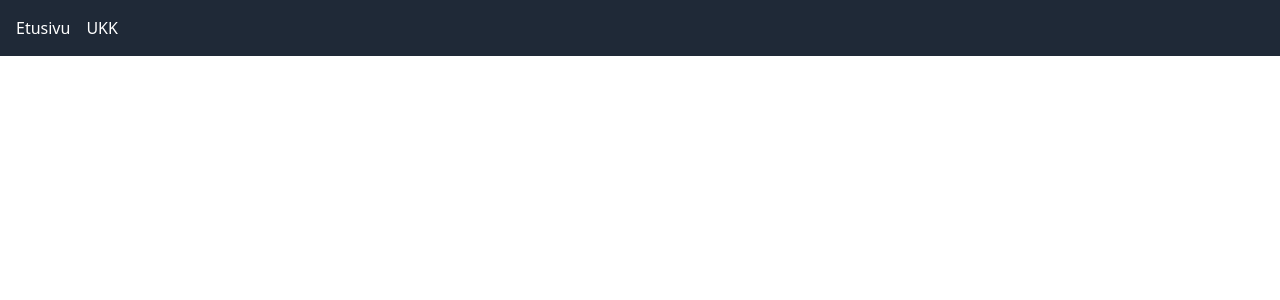
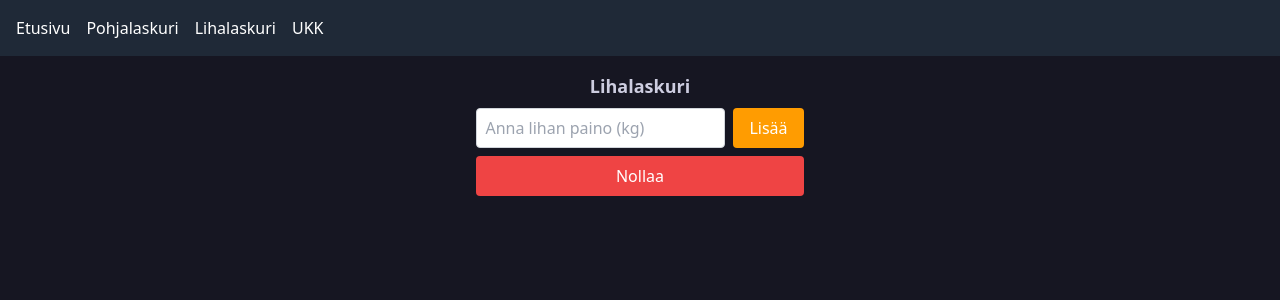
Before and after one commit to ramzorrr/polku, a React (Vite) app: page /lihalaskuri in a window 1280 px wide. Before the commit this address had no page. Shown: the top 300 px of the page. Built offline with nearby package versions, Linux system fonts and the light colour scheme.

Commit message:
added the meatcalculator and moved the multiplier and the meatcalculator to the navbar instead of the mainpage to get rid of screen clutter

```diff
--- a/index.html
+++ b/index.html
@@ -1,5 +1,5 @@
 <!doctype html>
-<html lang="en">
+<html lang="fi">
   <head>
     <meta charset="UTF-8" />
     <link rel="icon" type="image/svg+xml" href="/polkufavicon.png" />
--- a/package.json
+++ b/package.json
@@ -14,6 +14,7 @@
     "react-calendar": "^5.1.0",
     "react-clock": "^5.1.0",
     "react-dom": "^18.3.1",
+    "react-icons": "^5.4.0",
     "react-router-dom": "^7.1.5",
     "react-time-picker": "^7.0.0"
   },
--- a/src/App.tsx
+++ b/src/App.tsx
@@ -5,6 +5,7 @@ import './tailwind.css';
 import './customCalendar.css';
 import Tavoite from './Tavoite';
 import Multiplier from './Multiplier';
+import MeatCalculator from './MeatCalculator';
 import PerformanceModal from './PerformanceModal';
 import { DateData, computePerformancePercentage, calculateAverage, calculatePercentage } from './utils';
 
@@ -149,8 +150,10 @@ const App = () => {
 
   return (
     <div className="bg-primary min-h-screen text-gray-100 flex flex-col items-center p-4">
-      {/* You can add a Navbar here if desired */}
       <h2 className="text-2xl font-pmedium text-secondary mb-4">Suoritelaskuri</h2>
+      <div className="bg-primary p-4 rounded-lg shadow-lg calendar-container">
+      </div>
+      <div className="bg-primary p-4 rounded-lg shadow-lg calendar-container">
       <div className="mb-4">
         <label className="mr-4">
           <input
@@ -171,10 +174,8 @@ const App = () => {
             onChange={() => setPeriod('Jakso 2')}
           />
           Jakso 2
-          <Multiplier />
         </label>
       </div>
-      <div className="bg-primary p-4 rounded-lg shadow-lg calendar-container">
         <Calendar
           onChange={onChange}
           value={date}
--- /dev/null
+++ b/src/MeatCalculator.tsx
@@ -0,0 +1,155 @@
+// MeatCalculator.tsx
+import React, { useState } from 'react';
+import { FaPen } from 'react-icons/fa';
+
+interface WeightEntry {
+  id: number;
+  value: number;
+}
+
+const MeatCalculator: React.FC = () => {
+  const [inputValue, setInputValue] = useState('');
+  const [weights, setWeights] = useState<WeightEntry[]>([]);
+  const [editingId, setEditingId] = useState<number | null>(null);
+  const [editingValue, setEditingValue] = useState<string>('');
+
+  // Function to add a new weight.
+  const handleAddWeight = () => {
+    const parsed = parseFloat(inputValue);
+    if (!isNaN(parsed)) {
+      // Create a new weight entry with a unique id (using Date.now() here).
+      const newEntry: WeightEntry = { id: Date.now(), value: parsed };
+      setWeights(prev => [...prev, newEntry]);
+      setInputValue('');
+    }
+  };
+
+  // Reset the list of weights.
+  const handleReset = () => {
+    setWeights([]);
+  };
+
+  // Compute total weight.
+  const totalWeight = weights.reduce((sum, entry) => sum + entry.value, 0);
+
+  // Handle key press on the main input field.
+  const handleKeyDown = (e: React.KeyboardEvent<HTMLInputElement>) => {
+    if (e.key === 'Enter') {
+      e.preventDefault();
+      handleAddWeight();
+    }
+  };
+
+  // Begin editing a specific weight.
+  const handleEdit = (id: number, currentValue: number) => {
+    setEditingId(id);
+    setEditingValue(currentValue.toString());
+  };
+
+  // Save the edited value.
+  const handleSaveEdit = () => {
+    const parsed = parseFloat(editingValue);
+    if (!isNaN(parsed)) {
+      setWeights(prev =>
+        prev.map(entry =>
+          entry.id === editingId ? { ...entry, value: parsed } : entry
+        )
+      );
+      setEditingId(null);
+      setEditingValue('');
+    }
+  };
+
+  // Cancel editing.
+  const handleCancelEdit = () => {
+    setEditingId(null);
+    setEditingValue('');
+  };
+
+  // Handle key press on the edit input field.
+  const handleEditKeyDown = (e: React.KeyboardEvent<HTMLInputElement>) => {
+    if (e.key === 'Enter') {
+      e.preventDefault();
+      handleSaveEdit();
+    }
+  };
+
+  return (
+    <div className="bg-primary min-h-screen text-gray-100 flex flex-col items-center p-4">
+      <h3 className="text-lg font-bold mb-2">Lihalaskuri</h3>
+      <div className="flex flex-col space-y-2">
+        <div className="flex space-x-2">
+          <input
+            type="number"
+            step="0.001"
+            value={inputValue}
+            onChange={(e) => setInputValue(e.target.value)}
+            onKeyDown={handleKeyDown}
+            placeholder="Anna lihan paino (kg)"
+            className="border border-gray-300 rounded px-2 py-1"
+          />
+          <button
+            onClick={handleAddWeight}
+            className="bg-secondary text-white px-4 py-2 rounded"
+          >
+            Lisää
+          </button>
+        </div>
+        <button
+          onClick={handleReset}
+          className="bg-red-500 text-white px-4 py-2 rounded"
+        >
+          Nollaa
+        </button>
+      </div>
+      {weights.length > 0 && (
+        <div className="mt-4">
+          <p className="font-bold mt-2">Yhteensä: {totalWeight.toFixed(3)} kg</p>
+          <ul>
+            {weights.map((entry) => (
+              <li key={entry.id} className="flex items-center space-x-2">
+                {editingId === entry.id ? (
+                  <>
+                    <input
+                      type="number"
+                      step="0.001"
+                      value={editingValue}
+                      onChange={(e) => setEditingValue(e.target.value)}
+                      onKeyDown={handleEditKeyDown}
+                      className="border rounded px-2 py-1 w-24"
+                    />
+                    <button
+                      onClick={handleSaveEdit}
+                      className="bg-green-500 text-white px-2 py-1 rounded"
+                    >
+                      Tallenna
+                    </button>
+                    <button
+                      onClick={handleCancelEdit}
+                      className="bg-gray-500 text-white px-2 py-1 rounded"
+                    >
+                      Peruuta
+                    </button>
+                  </>
+                ) : (
+                  <>
+                    <span>{entry.value.toFixed(3)} kg</span>
+                    <button
+                      onClick={() => handleEdit(entry.id, entry.value)}
+                      className="text-blue-500 hover:text-blue-700"
+                      title="Muokkaa"
+                    >
+                      <FaPen />
+                    </button>
+                  </>
+                )}
+              </li>
+            ))}
+          </ul>
+        </div>
+      )}
+    </div>
+  );
+};
+
+export default MeatCalculator;
--- a/src/Multiplier.tsx
+++ b/src/Multiplier.tsx
@@ -1,6 +1,7 @@
+// Multiplier.tsx
 import React, { useState, useEffect } from 'react';
 
-const Multiplier = () => {
+const Multiplier: React.FC = () => {
   // Initialize total from localStorage (or default to 0 if nothing is saved)
   const [total, setTotal] = useState(() => {
     const savedTotal = localStorage.getItem('multiplierTotal');
@@ -8,16 +9,15 @@ const Multiplier = () => {
   });
   const [inputValue, setInputValue] = useState('');
 
-  // Whenever the total changes, update it in localStorage.
+  // Update localStorage whenever total changes.
   useEffect(() => {
     localStorage.setItem('multiplierTotal', total.toString());
   }, [total]);
 
-  const handleKeyDown = (event: React.KeyboardEvent<HTMLInputElement>) => {
-    if (event.key === 'Enter') {
+  // Function to add the current input value.
+  const handleAdd = () => {
     const trimmed = inputValue.trim();
     let valueToAdd = 0;
-
     if (trimmed.startsWith('(') && trimmed.endsWith(')')) {
       // Remove the parentheses and parse the inside value.
       const inside = trimmed.substring(1, trimmed.length - 1);
@@ -28,22 +28,32 @@ const Multiplier = () => {
     } else {
       const parsed = parseFloat(trimmed);
       if (!isNaN(parsed)) {
-          valueToAdd = parsed * 0.075;
+        // Multiply the parsed value by 0.075
+        valueToAdd = parsed * 0.07;
       }
     }
-
     setTotal(prevTotal => prevTotal + valueToAdd);
     setInputValue('');
+  };
+
+  // Handle Enter key in the input to add the value.
+  const handleKeyDown = (e: React.KeyboardEvent<HTMLInputElement>) => {
+    if (e.key === 'Enter') {
+      e.preventDefault();
+      handleAdd();
     }
   };
 
+  // Reset total.
   const handleReset = () => {
     setTotal(0);
   };
 
   return (
-    <div className="multiplier p-4 border rounded shadow-md">
-      <div className="flex items-center space-x-2">
+    <div className="bg-primary min-h-screen text-gray-100 flex flex-col items-center p-4">
+      <h3 className="text-lg font-bold mb-2">Pohjalaskuri</h3>
+      <div className="flex flex-col space-y-2">
+        <div className="flex space-x-2">
           <input
             type="text"
             inputMode="text"
@@ -54,8 +64,15 @@ const Multiplier = () => {
             className="border border-gray-300 rounded px-2 py-1"
           />
           <button
+            onClick={handleAdd}
+            className="bg-secondary text-white px-4 py-2 rounded"
+          >
+            Lisää
+          </button>
+        </div>
+        <button
           onClick={handleReset}
-          className="px-3 py-1 bg-red-500 text-white rounded"
+          className="bg-red-500 text-white px-4 py-2 rounded"
         >
           Nollaa
         </button>
--- a/src/Navbar.tsx
+++ b/src/Navbar.tsx
@@ -1,12 +1,15 @@
 // Navbar.tsx
 import React from 'react';
 import { Link } from 'react-router-dom';
+
 
 const Navbar: React.FC = () => {
   return (
     <nav className="p-4 bg-gray-800 text-white">
       <Link to="/" className="mr-4">Etusivu</Link>
-      <Link to="/faq">UKK</Link>
+      <Link to="/pohjalaskuri" className="text-white mr-4">Pohjalaskuri</Link>
+      <Link to="/lihalaskuri" className="text-white mr-4">Lihalaskuri</Link>
+      <Link to="/faq" className="text-white mr-4 right" >UKK</Link>
     </nav>
   );
 };
--- a/src/main.tsx
+++ b/src/main.tsx
@@ -7,6 +7,8 @@ import './tailwind.css';
 import App from './App';
 import FAQ from './FAQ';
 import Navbar from './Navbar';
+import Multiplier from './Multiplier';     // Pohjalaskuri page (Multiplier)
+import MeatCalculator from './MeatCalculator'; // Lihalaskuri page (MeatCalculator)
 
 createRoot(document.getElementById('root')!).render(
   <StrictMode>
@@ -15,6 +17,8 @@ createRoot(document.getElementById('root')!).render(
       <Routes>
         <Route path="/" element={<App />} />
         <Route path="/faq" element={<FAQ />} />
+        <Route path="/pohjalaskuri" element={<Multiplier />} />
+        <Route path="/lihalaskuri" element={<MeatCalculator />} />
       </Routes>
     </BrowserRouter>
   </StrictMode>
```
Also changed, not shown: 1 other file (tests, documents, lock files or other folders). Lines whose indentation alone changed are shown as unchanged.
